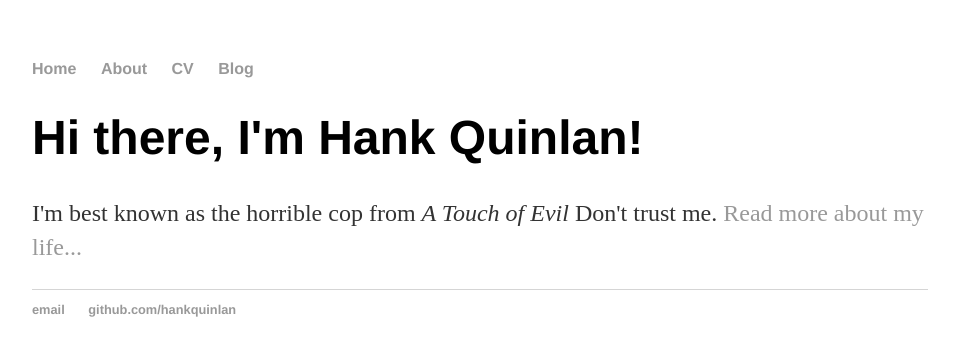
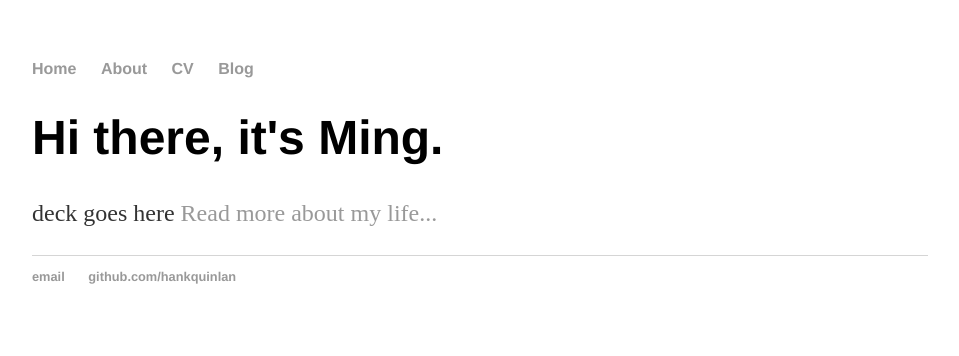
Before and after one commit to m1ngw0ng/hello, a plain HTML site: page index.html in a window 1280 px wide. Shown: the whole page, without its empty margins (160-1119 px from the left). Drawn offline with Linux system fonts and the light colour scheme.

Commit message:
Update index.html

```diff
--- a/index.html
+++ b/index.html
@@ -1,7 +1,7 @@
 <!DOCTYPE html>
 <html>
 	<head>
-		<title>Hank Quinlan, Horrible Cop</title>
+		<title>Ming Wong</title>
 		<!-- link to main stylesheet -->
 		<link rel="stylesheet" type="text/css" href="/css/main.css">
 	</head>
@@ -16,8 +16,8 @@
 		</nav>
 		<div class="container">
     		<div class="blurb">
-        		<h1>Hi there, I'm Hank Quinlan!</h1>
-				<p>I'm best known as the horrible cop from <em>A Touch of Evil</em> Don't trust me. <a href="/about">Read more about my life...</a></p>
+        		<h1>Hi there, it's Ming.</h1>
+				<p>deck goes here <a href="/about">Read more about my life...</a></p>
     		</div><!-- /.blurb -->
 		</div><!-- /.container -->
 		<footer>
```
